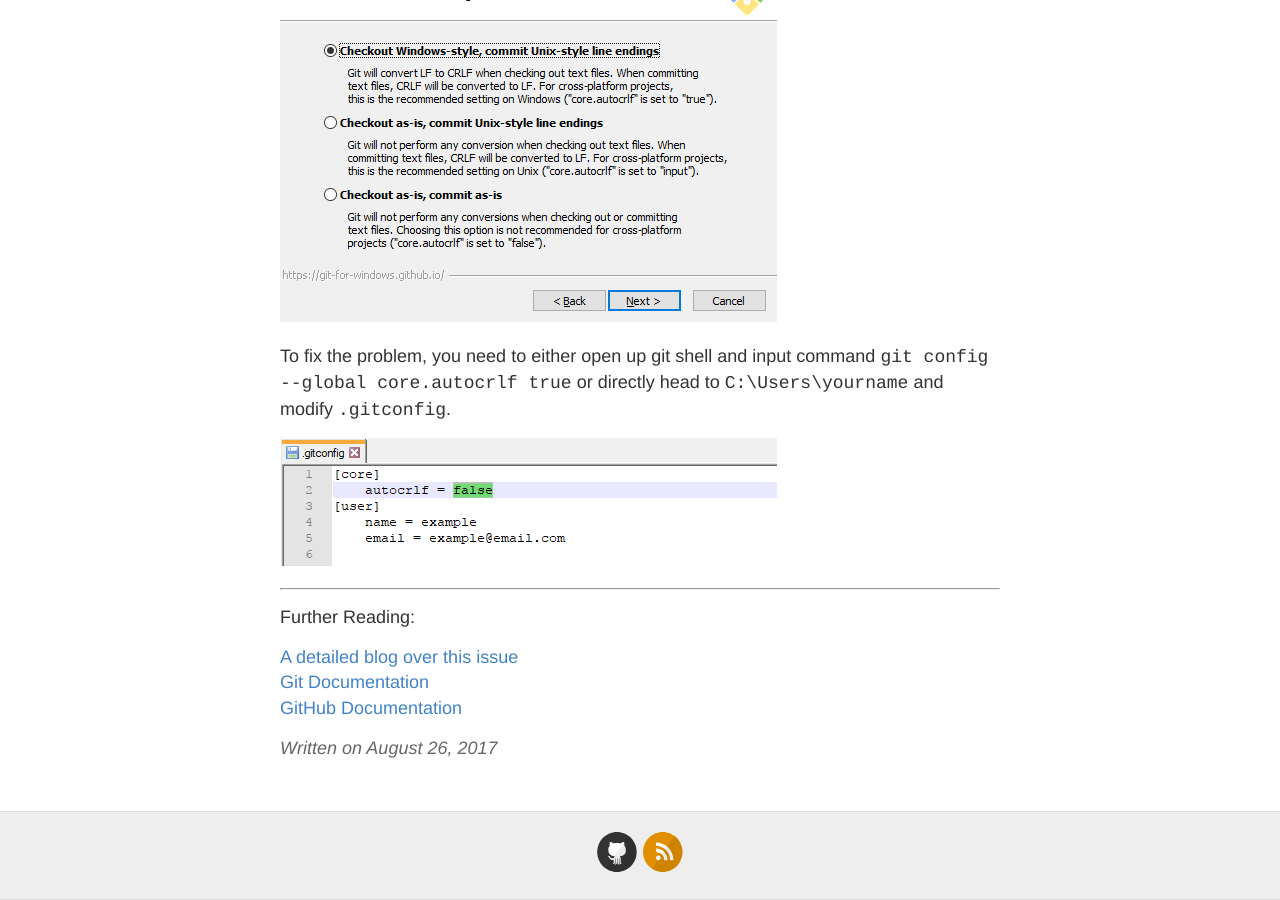
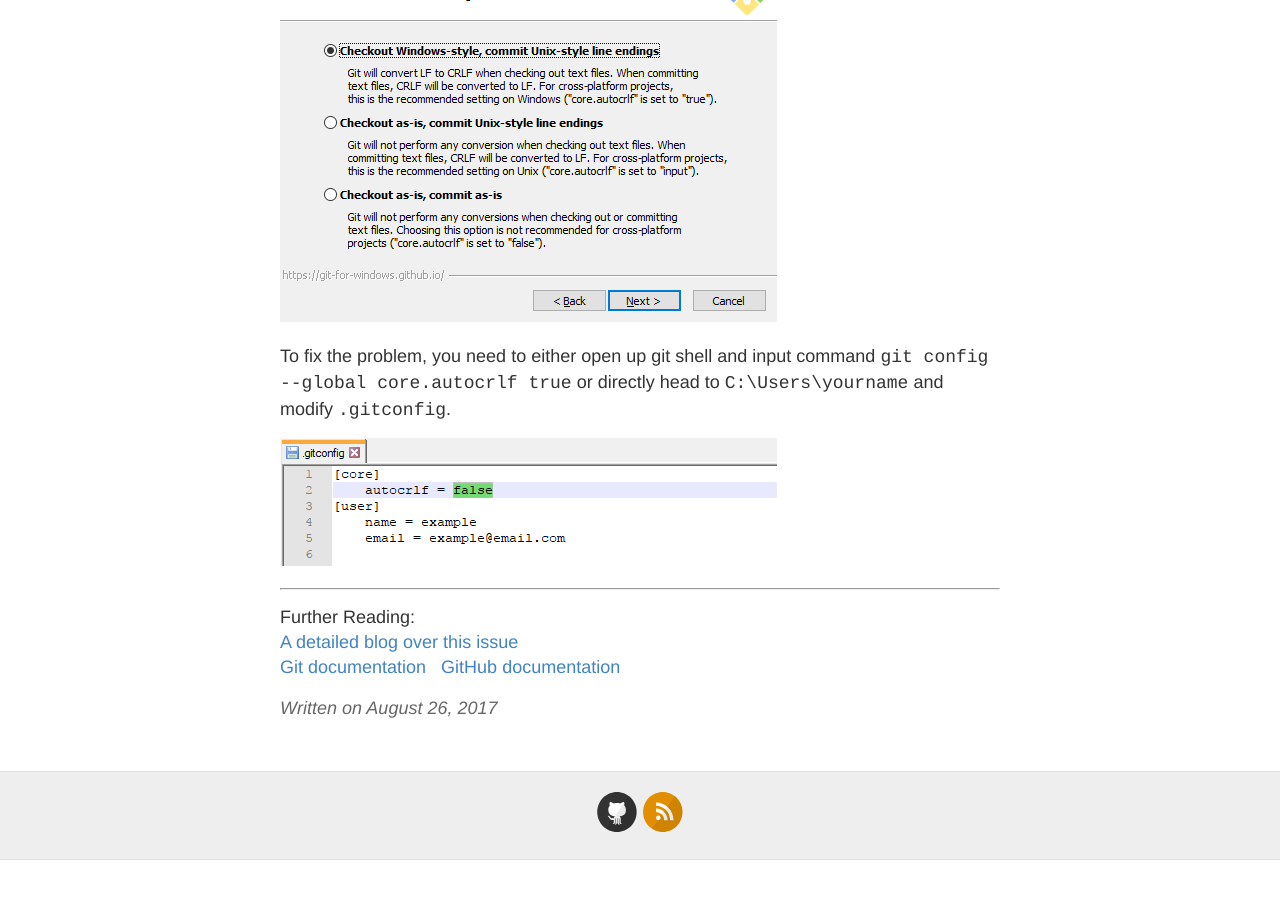
Before and after one commit to chaohershi/chaohershi.github.io, a Jekyll site: the page built from _posts/2017-08-26-Watch-Out-for-the-Auto-Line-Ending-Conversions.md, in a window 1280 px wide and 900 px high, scrolled down 612 px. Built offline with Jekyll 4.4.1, drawn with Linux system fonts in a browser that asks for light colours; our own code applies the rules of GitHub Pages for plain Markdown files; comment, search, counter and statistics services are not loaded; after the commit the page ends 1472 px from its top, so only the background shows below that.

```diff
--- a/_posts/2017-08-26-Watch-Out-for-the-Auto-Line-Ending-Conversions.md
+++ b/_posts/2017-08-26-Watch-Out-for-the-Auto-Line-Ending-Conversions.md
@@ -17,7 +17,6 @@ To fix the problem, you need to either open up git shell and input command `git
 ---
 
 Further Reading:
-
 [A detailed blog over this issue](https://github.com/cssmagic/blog/issues/22)
-[Git Documentation](https://git-scm.com/book/en/v2/Customizing-Git-Git-Configuration#__code_core_autocrlf_code)
-[GitHub Documentation](https://help.github.com/articles/dealing-with-line-endings/)
+[Git documentation](https://git-scm.com/book/en/v2/Customizing-Git-Git-Configuration#__code_core_autocrlf_code)
+[GitHub documentation](https://help.github.com/articles/dealing-with-line-endings/)
```
